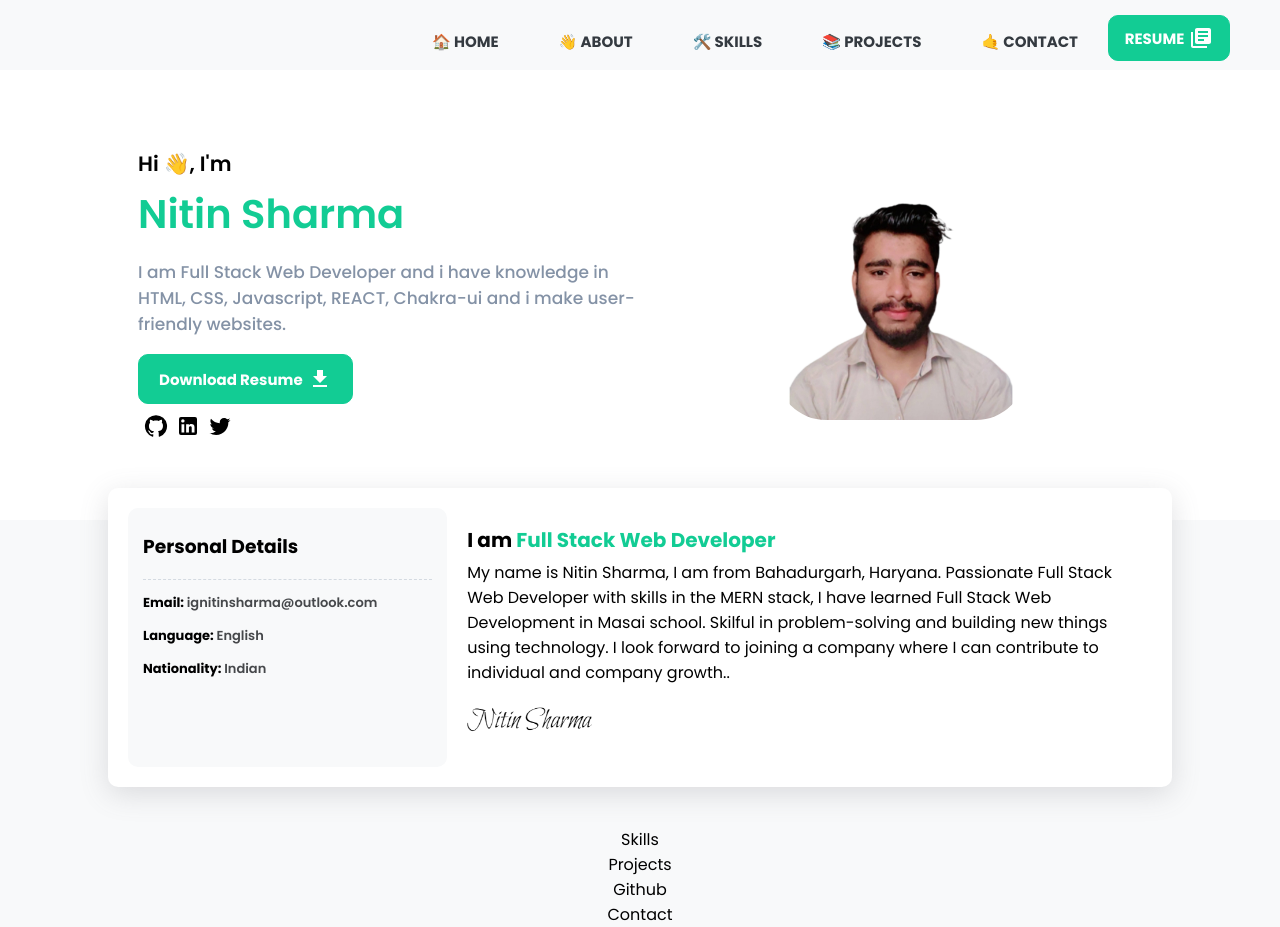
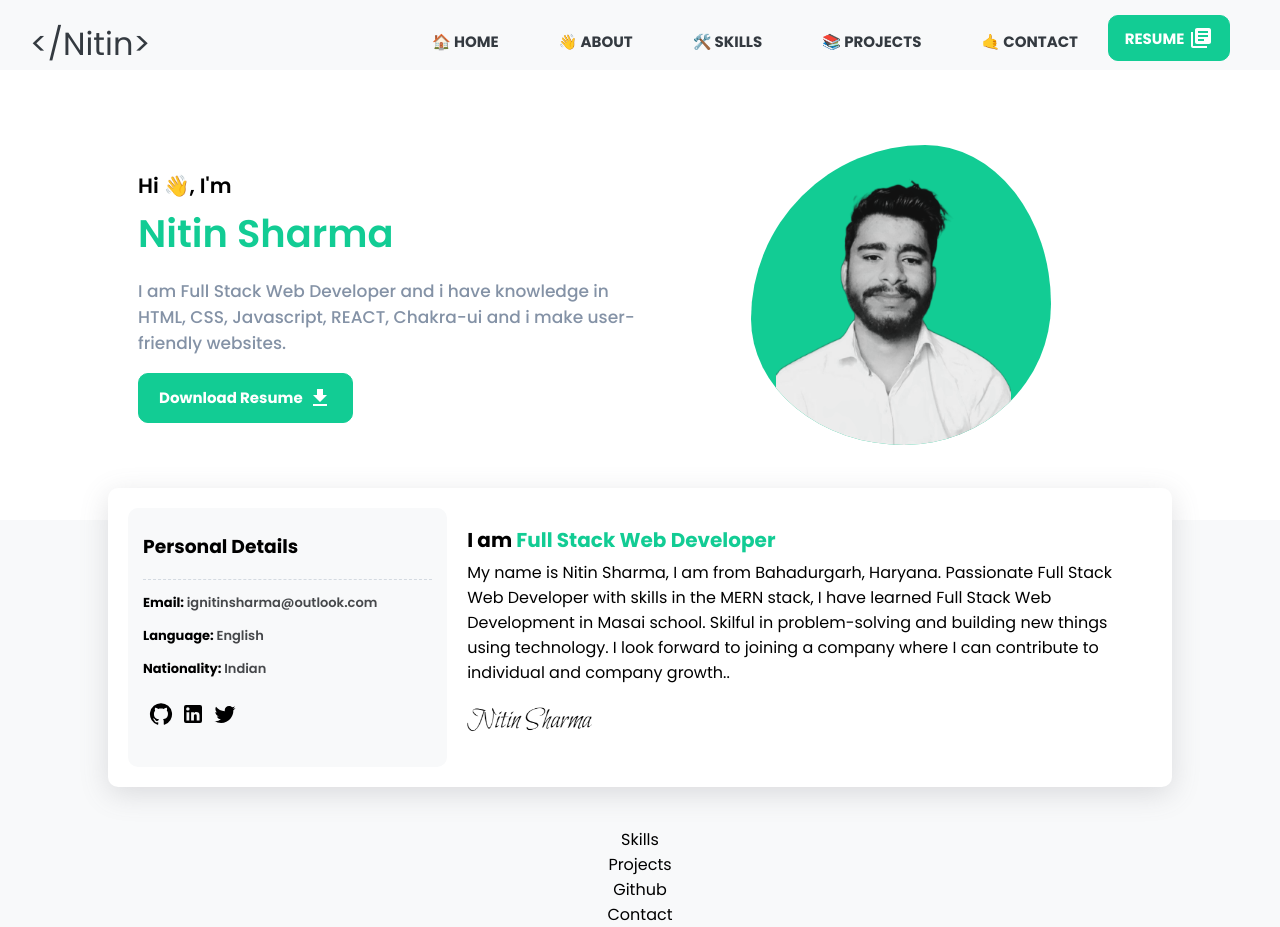
Before and after one commit to ignitinsharma/ignitinsharma.github.io, a React (Create React App) app: page / in a window 1280 px wide. Built offline with nearby package versions, Linux system fonts and the light colour scheme.

Commit message:
added picture

```diff
--- a/src/CSS/About.css
+++ b/src/CSS/About.css
@@ -37,7 +37,7 @@ a {
   padding: 12px 20px 12px 20px;
   border-radius: 10px;
   border: 1px solid var(--main-color);
-  background:var(--main-color);
+  background: var(--main-color);
   color: white;
   display: flex;
   align-items: center;
@@ -60,8 +60,11 @@ a {
   border-radius: 15px;
 }
 .about_rightBox > div {
-  width: 250px;
-  height: 250px;
+  /* width: 250px;
+  height: 250px; */
+
+  width: auto;
+  height: auto;
   margin: auto;
   border-radius: 20%;
   /* border: 2px solid #12cc94; */
@@ -76,7 +79,7 @@ a {
 
 .about_box_h3 {
   font-weight: 600;
-  font-size: 2.5rem;
+  font-size: 2.4rem;
   color: var(--main-color);
 }
 .IconsContainer {
@@ -87,8 +90,29 @@ a {
   margin-right: 0.5rem;
 }
 
+.Imageshape {
+  display: block;
+  width: 300px;
+  height: 300px;
+  background-color: var(--main-color);
+  overflow: hidden;
+  border-radius: 58% 42% 49% 51% / 58% 53% 47% 42%;
+}
+
+.myPersonalImage {
+  position: relative;
+  width: 235px;
+  height: auto;
+  margin-right: 1rem;
+  margin-top: 2rem;
+}
+
 @media only screen and (min-width: 481px) and (max-width: 768px) {
-  /* height:450px; */
+  .Container {
+    margin-top: 5rem;
+    margin-bottom: 12rem;
+  }
+
   .aboutBox {
     height: 100%;
     flex-direction: column-reverse;
@@ -118,11 +142,13 @@ a {
     align-items: center;
     justify-content: center;
     border-radius: 15px;
+    margin-bottom: 5rem;
+    margin-top: 8rem;
   }
 
   .about_rightBox > div {
-    width: 200px;
-    height: 200px;
+    width: auto;
+    height: auto;
     margin: auto;
     border-radius: 100%;
     background-color: white;
@@ -130,11 +156,19 @@ a {
   }
   .about_box_h3 {
     font-weight: 600;
-    font-size: 2.3rem;
+    font-size: 2.1rem;
+  }
+
+  .AboutMeSection {
+    margin-top: 5rem;
   }
 }
 @media only screen and (min-width: 320px) and (max-width: 480px) {
-  /* height:450px; */
+  .Container {
+    margin-top: 5rem;
+    margin-bottom: 5rem;
+  }
+
   .aboutBox {
     height: 100%;
     flex-direction: column-reverse;
@@ -171,16 +205,29 @@ a {
   }
 
   .about_rightBox > div {
-    width: 200px;
-    height: 200px;
+    width: auto;
+    height: auto;
   }
   .about_box_h3 {
     font-weight: 600;
     font-size: 2rem;
   }
+
+  .Imageshape {
+    display: block;
+    width: 200px;
+    height: 200px;
+  }
+
+  .myPersonalImage {
+    width: 200px;
+    height: auto;
+  }
 }
 @media only screen and (max-width: 320px) {
-  /* height:450px; */
+  .Container {
+    margin-top: 2rem;
+  }
   .aboutBox {
     height: 100%;
     flex-direction: column-reverse;
@@ -218,6 +265,18 @@ a {
   .about_box_h3 {
     font-weight: 600;
     font-size: 1.5rem;
+  }
+
+  .Imageshape {
+    display: block;
+    width: 200px;
+    height: 200px;
+    margin-bottom: 2rem;
+  }
+
+  .myPersonalImage {
+    width: 200px;
+    height: auto;
   }
 }
 
--- a/src/Components/About.jsx
+++ b/src/Components/About.jsx
@@ -1,10 +1,11 @@
 import React from "react";
 import DownloadIcon from "@mui/icons-material/Download";
-import myImage from "../Resources/Images/Personal/Profile_Photo.jpg";
+// import myImage from "../Resources/Images/Personal/Profile_pic_mine.png";
+import myImage2 from "../Resources/Images/Personal/Profile_pic_mine_2.png";
 import mysignature from "../Resources/Images/Personal/Nitin_signature.png";
 import GitHubIcon from "@mui/icons-material/GitHub";
-import LinkedInIcon from '@mui/icons-material/LinkedIn';
-import TwitterIcon from '@mui/icons-material/Twitter';
+import LinkedInIcon from "@mui/icons-material/LinkedIn";
+import TwitterIcon from "@mui/icons-material/Twitter";
 
 import "../CSS/About.css";
 
@@ -28,22 +29,17 @@ const About = () => {
                 <DownloadIcon />
               </button>
             </a>
-            <div className="IconsContainer">
-              <a target="_blank" href="https://github.com/ignitinsharma">
-                <GitHubIcon className="AboutIcons" />
-              </a>
-              <a target="_blank" href="https://github.com/ignitinsharma">
-                <LinkedInIcon className="AboutIcons" />
-              </a>
-              <a target="_blank" href="https://github.com/ignitinsharma">
-                <TwitterIcon className="AboutIcons" />
-              </a>
-
-            </div>
           </div>
           <div className="about_rightBox">
             <div>
-              <img src={myImage} alt="" width="100%" />
+              <div class="Imageshape">
+                <img
+                  className="myPersonalImage"
+                  src={myImage2}
+                  alt=""
+                  width="100%"
+                />
+              </div>
             </div>
           </div>
         </div>
@@ -62,6 +58,17 @@ const About = () => {
             <p>
               Nationality: <span>Indian</span>
             </p>
+            <div className="IconsContainer">
+              <a target="_blank" href="https://github.com/ignitinsharma">
+                <GitHubIcon className="AboutIcons" />
+              </a>
+              <a target="_blank" href="https://www.linkedin.com/in/ignitinsharma">
+                <LinkedInIcon className="AboutIcons" />
+              </a>
+              <a target="_blank" href="https://twitter.com/ignitinsharma">
+                <TwitterIcon className="AboutIcons" />
+              </a>
+            </div>
           </div>
           <div className="right">
             <h2>
--- a/src/Components/Navbar.jsx
+++ b/src/Components/Navbar.jsx
@@ -28,7 +28,7 @@ const Navbar = () => {
         className="header"
         style={{ backgroundColor: `${colorChange ? "white" : "transparent"}` }}
       >
-        <a href="/" className="logo"></a>
+        <a href="/" className="logo">&lt;/Nitin&gt;</a>
         <input className="menu-btn" type="checkbox" id="menu-btn" />
         <label className="menu-icon" htmlFor="menu-btn">
           <span className="navicon"></span>
```
Also changed, not shown: src/Resources/Images/Personal/Profile_pic_mine.png (added), src/Resources/Images/Personal/Profile_pic_mine_2.png (added).
